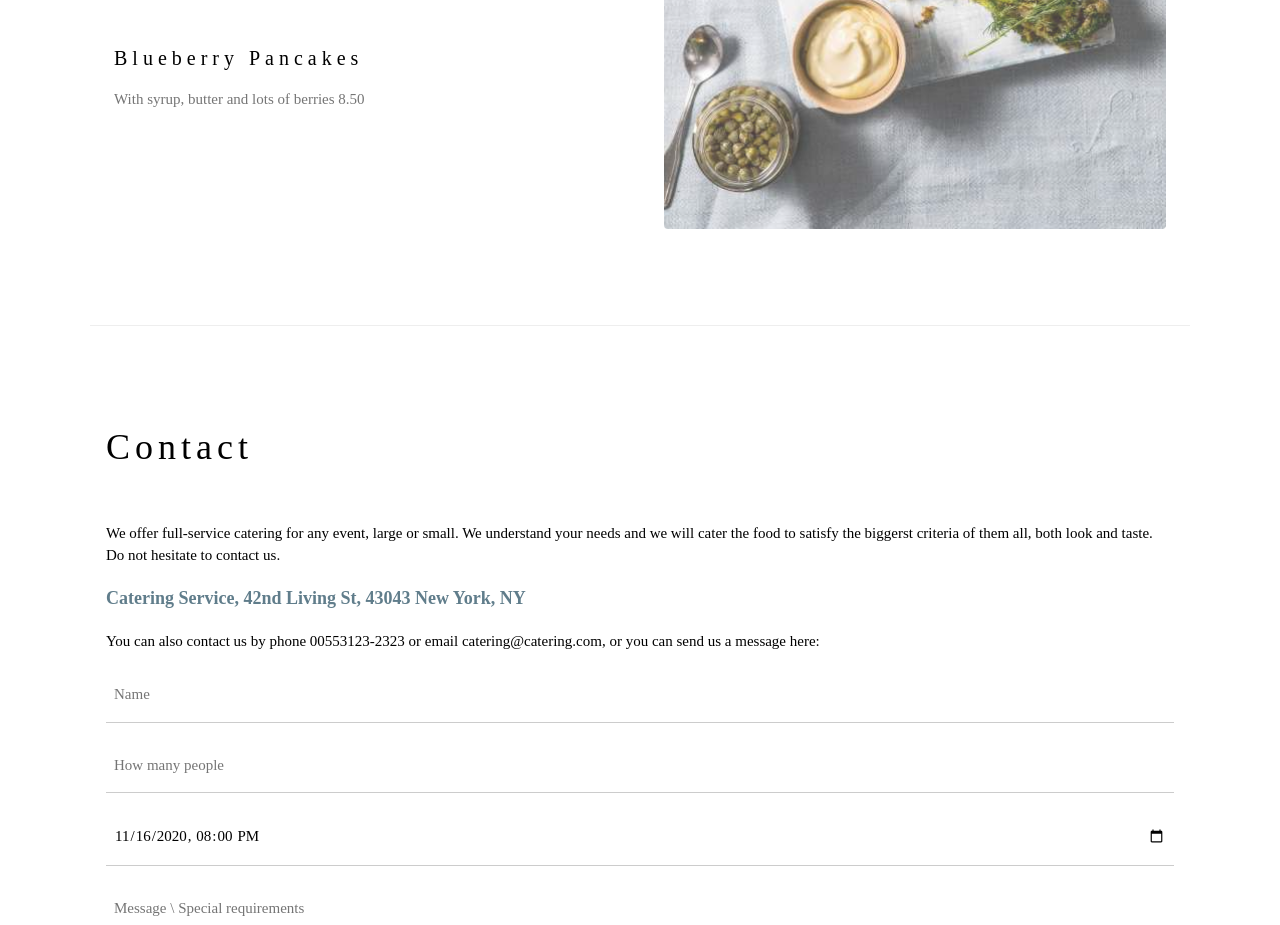
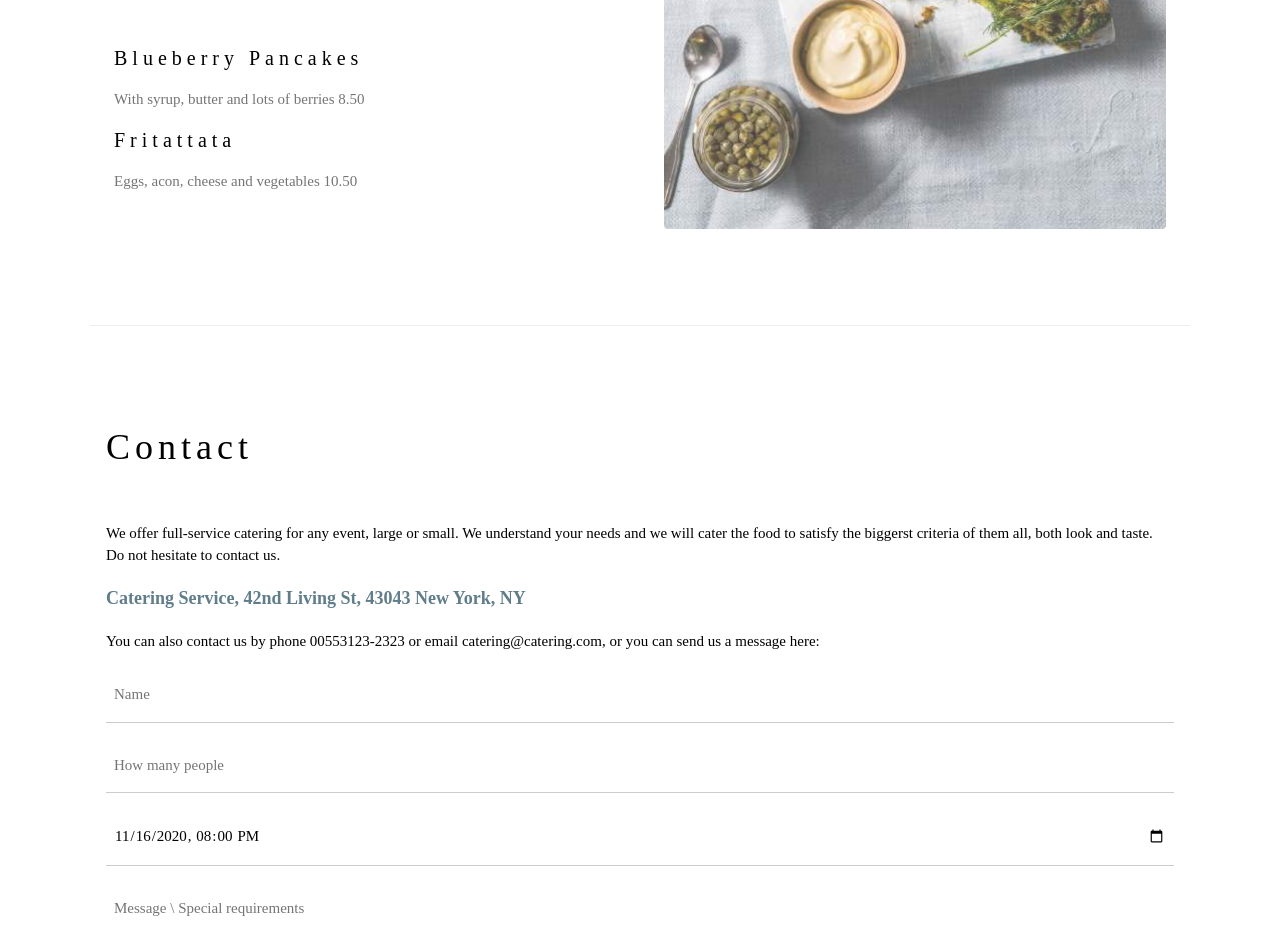
Before and after one commit to padsjr/mywebsite, a plain HTML site: page index.html in a window 1280 px wide. Shown: the part 2060-2985 px from the top of the page. Drawn offline with nearby package versions, Linux system fonts and the light colour scheme.

Commit message:
Adicionado o item Frittata ao menu

```diff
--- a/index.html
+++ b/index.html
@@ -74,6 +74,9 @@ h1, h2, h3, h4, h5, h6 {
 
       <h4>Blueberry Pancakes</h4>
       <p class="w3-text-grey">With syrup, butter and lots of berries 8.50</p>
+
+      <h4>Fritattata</h4>
+      <p class="w3-text-grey">Eggs, acon, cheese and vegetables 10.50</p>
     </div>
 
     <div class="w3-col l6 w3-padding-large">
```
